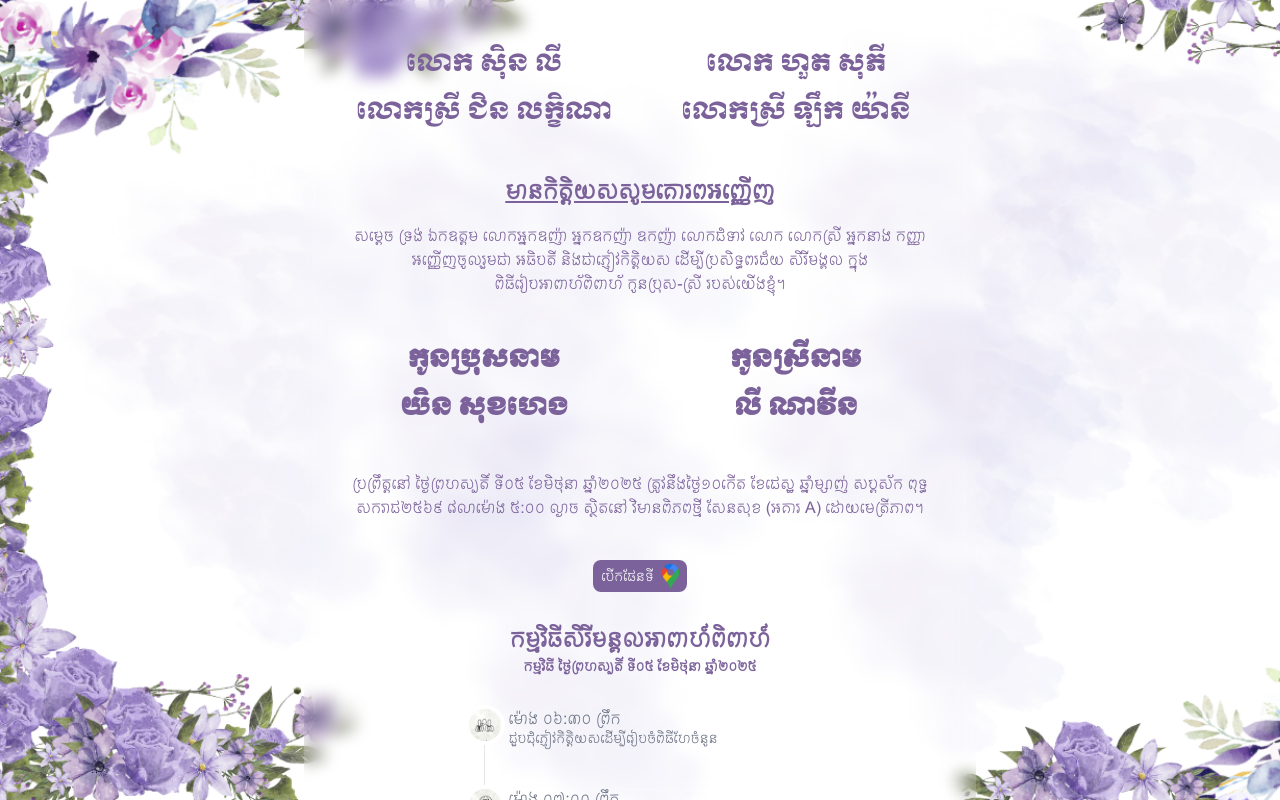
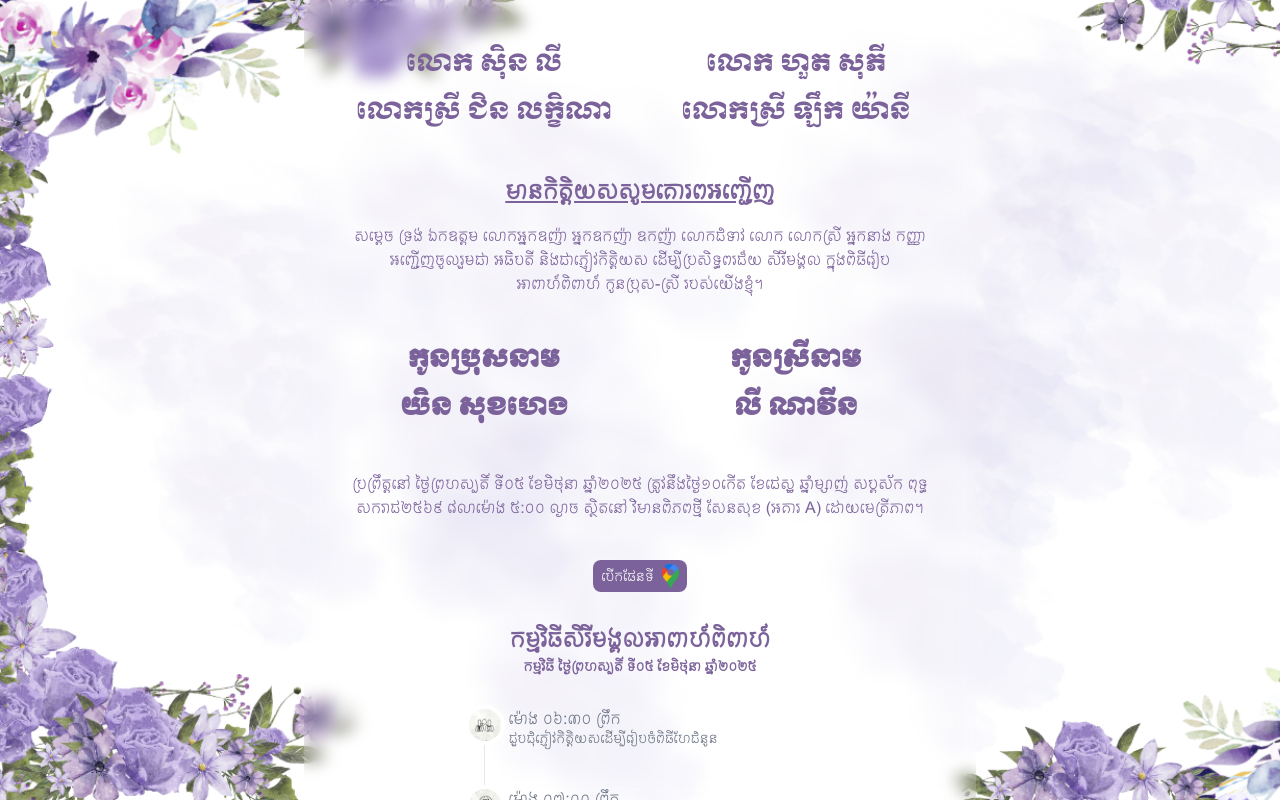
Before and after one commit to sokheng-creator/invitation, a website: page docs/index.html in a window 1280 px wide. Both pictures are taken after a click on the button "បើកធៀបការ". Drawn offline with nearby package versions, Linux system fonts and the light colour scheme; files that its build step writes are made by us from their sources.

Commit message:
correct words

```diff
--- a/docs/index.html
+++ b/docs/index.html
@@ -72,11 +72,11 @@
 			<!-- Description -->
 			<div class="text-center">
 				<div class="md:text-2xl font-bold mb-4 underline">
-					មានកិត្តិយសសូមគោរពអញ្ញើញ
+					មានកិត្តិយសសូមគោរពអញ្ជើញ
 				</div>
 				<div class="">
-					សម្តេច ទ្រង់ ឯកឧត្តម លោកអ្នកឧញ៉ា អ្នកឧកញ៉ា ឧកញ៉ា លោកជំទាវ លោក លោកស្រី អ្នកនាង កញ្ញា អញ្ញើញចូលរួមជា
-					អធិបតី និងជាភ្ញៀវកិត្តិយស ដើម្បីប្រសិទ្ធពរជ៍យ សិរីមង្គល ក្នុងពិធីរៀបអាពាហ័ពិពាហ័ កូនប្រុស-ស្រី
+					សម្តេច ទ្រង់ ឯកឧត្តម លោកអ្នកឧញ៉ា អ្នកឧកញ៉ា ឧកញ៉ា លោកជំទាវ លោក លោកស្រី អ្នកនាង កញ្ញា អញ្ជើញចូលរួមជា
+					អធិបតី និងជាភ្ញៀវកិត្តិយស ដើម្បីប្រសិទ្ធពរជ៍យ សិរីមង្គល ក្នុងពិធីរៀបអាពាហ៍ពិពាហ៍ កូនប្រុស-ស្រី
 					របស់យើងខ្ញុំ។
 				</div>
 			</div>
@@ -101,7 +101,7 @@
 
 			<div class="text-center">
 				<div class="text-2xl md:text-2xl font-bold">
-					កម្មវិធីសិរីមន្គលអាពាហ៍ពិពាហ៍
+					កម្មវិធីសិរីមង្គលអាពាហ៍ពិពាហ៍
 				</div>
 				<div class="text-[14px] md:text-1xl font-bold">
 					កម្មវិធី ថ្ងៃព្រហស្បតិ៍ ទី០៥ ខែមិថុនា ឆ្នាំ២០២៥
@@ -117,14 +117,14 @@
 						<img class="h-8 rounded-2xl" src="img/step1.png" alt="" srcset="">
 					</span>
 					<h3 class="font-medium leading-tight">ម៉ោង ០៦:៣០ ព្រឹក</h3>
-					<p class="text-sm">ជួបជុំភ្ញៀវកិត្តិយសដើម្បីរៀបចំពិធីហែចំនូន</p>
+					<p class="text-sm">ជួបជុំភ្ញៀវកិត្តិយសដើម្បីរៀបចំពិធីហែជំនូន</p>
 				</li>
 				<li class="mb-10 ms-6">
 					<span class="absolute flex items-center justify-center w-8 h-8 bg-gray-100 rounded-full -start-4 ring-4 ring-white dark:ring-gray-900 dark:bg-gray-700">
 						<img class="h-8 rounded-2xl" src="img/step2.png" alt="" srcset="">
 					</span>
 					<h3 class="font-medium leading-tight">ម៉ោង ០៧:០០ ព្រឹក</h3>
-					<p class="text-sm">ពិធីហែចំនួន (កំណត់) ចូលរោងជ័យ</p>
+					<p class="text-sm">ពិធីហែជំនូន (កំណត់) ចូលរោងជ័យ</p>
 				</li>
 				<li class="mb-10 ms-6">
 					<span class="absolute flex items-center justify-center w-8 h-8 bg-gray-100 rounded-full -start-4 ring-4 ring-white dark:ring-gray-900 dark:bg-gray-700">
```
